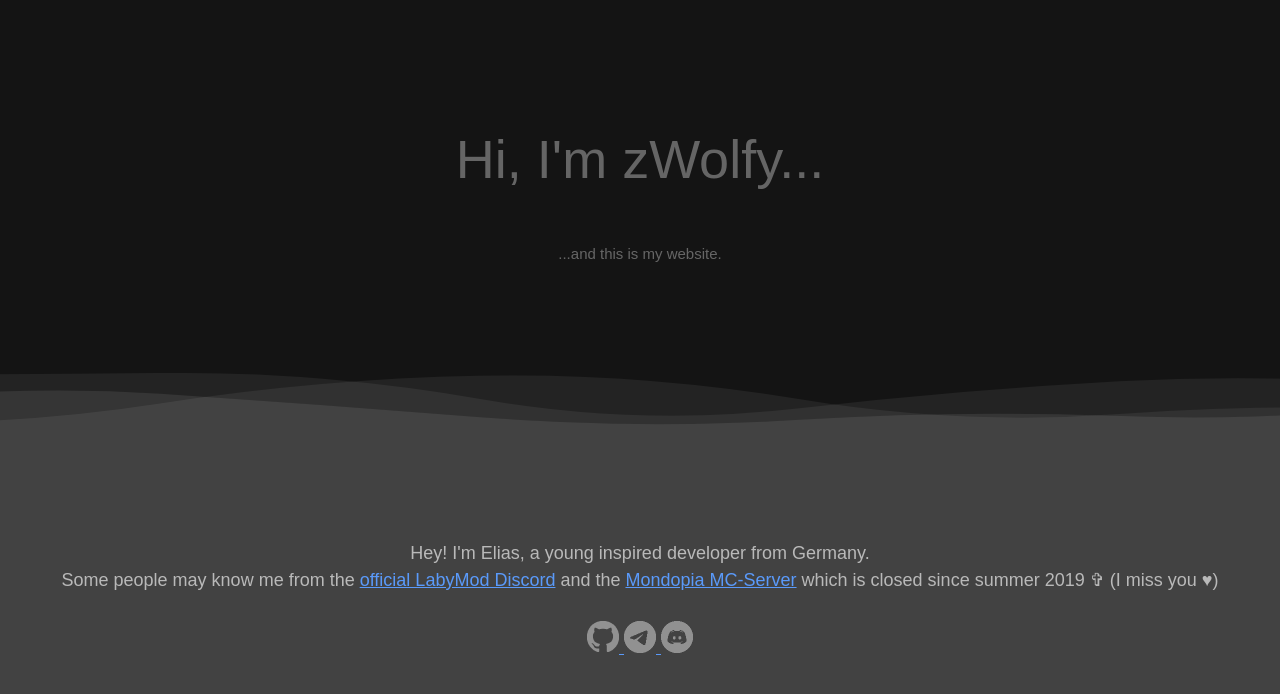
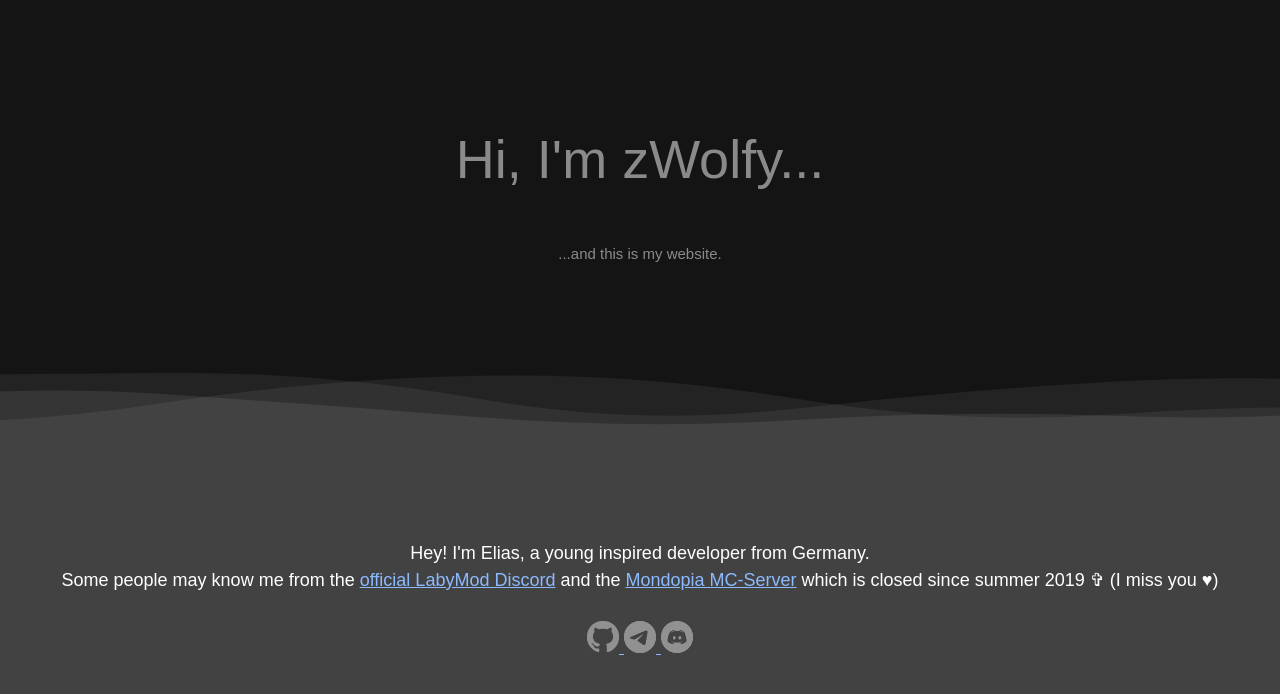
Before and after one commit to RealzWolfy/zWolfyTECH, a plain HTML site: page index.html in a window 1280 px wide. Drawn offline with Linux system fonts and the light colour scheme.

Commit message:
Add files via upload

```diff
--- a/css/waves.css
+++ b/css/waves.css
@@ -1,6 +1,6 @@
 html {
     font-family: "Work Sans", sans-serif;
-    color: #333;
+    color: rgb(255, 255, 255);
     font-size: 18px;
     line-height: 1.5;
     font-weight: 300;
@@ -24,11 +24,11 @@ body {
 
 .header {
     background-color: #141414;
-    color: rgb(182, 182, 182);
+    color: rgb(255, 255, 255);
 }
 
 .content {
-    color: #b9b9b9;
+    color: rgb(255, 255, 255);
 }
 
 h1 {
--- a/css/zwolfy.tech.css
+++ b/css/zwolfy.tech.css
@@ -1,26 +1,26 @@
 /* unvisited link */
 
 a:link {
-    color: rgb(90, 154, 250);
+    color: rgb(140, 186, 255);
 }
 
 
 /* visited link */
 
 a:visited {
-    color: rgb(90, 154, 250);
+    color: rgb(140, 186, 255);
 }
 
 
 /* mouse over link */
 
 a:hover {
-    color: rgb(77, 148, 255);
+    color: rgb(140, 186, 255);
 }
 
 
 /* selected link */
 
 a:active {
-    color: rgb(78, 133, 216);
+    color: rgb(140, 186, 255);
 }
```
